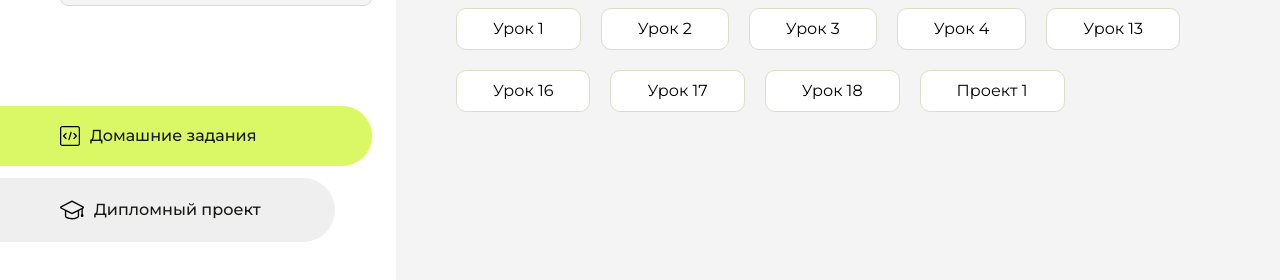
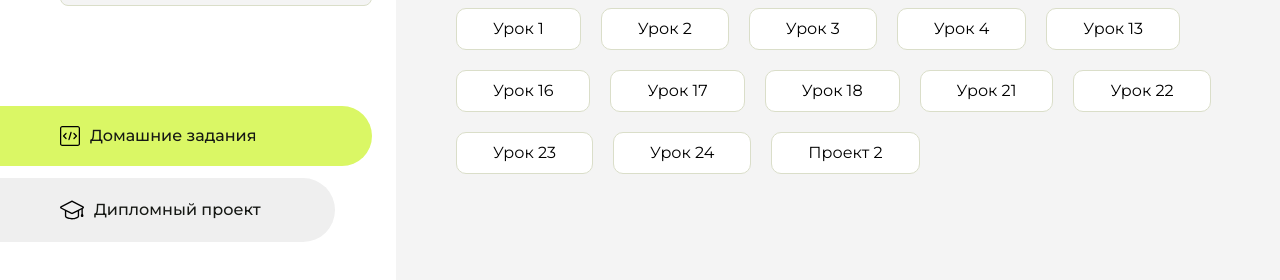
Before and after one commit to Front-rabbit0/homework, a plain HTML site: page index.html in a window 1280 px wide. Shown: the part 230-510 px from the top of the page. Drawn offline with Linux system fonts and the light colour scheme.

Commit message:
Update index.html

```diff
--- a/index.html
+++ b/index.html
@@ -128,7 +128,19 @@
                             <a href="html-18/index.html">Урок 18</a>
                         </li>
                         <li class="content__list-item">
-                            <a href="project/index.html">Проект 1</a>
+                            <a href="html-21/index.html">Урок 21</a>
+                        </li>
+                        <li class="content__list-item">
+                            <a href="html-22/index.html">Урок 22</a>
+                        </li>
+                        <li class="content__list-item">
+                            <a href="html-23/index.html">Урок 23</a>
+                        </li>
+                        <li class="content__list-item">
+                            <a href="html-24/index.html">Урок 24</a>
+                        </li>
+                        <li class="content__list-item">
+                            <a href="project-21/index.html">Проект 2</a>
                         </li>
                     </ul>
                 </div>
```
